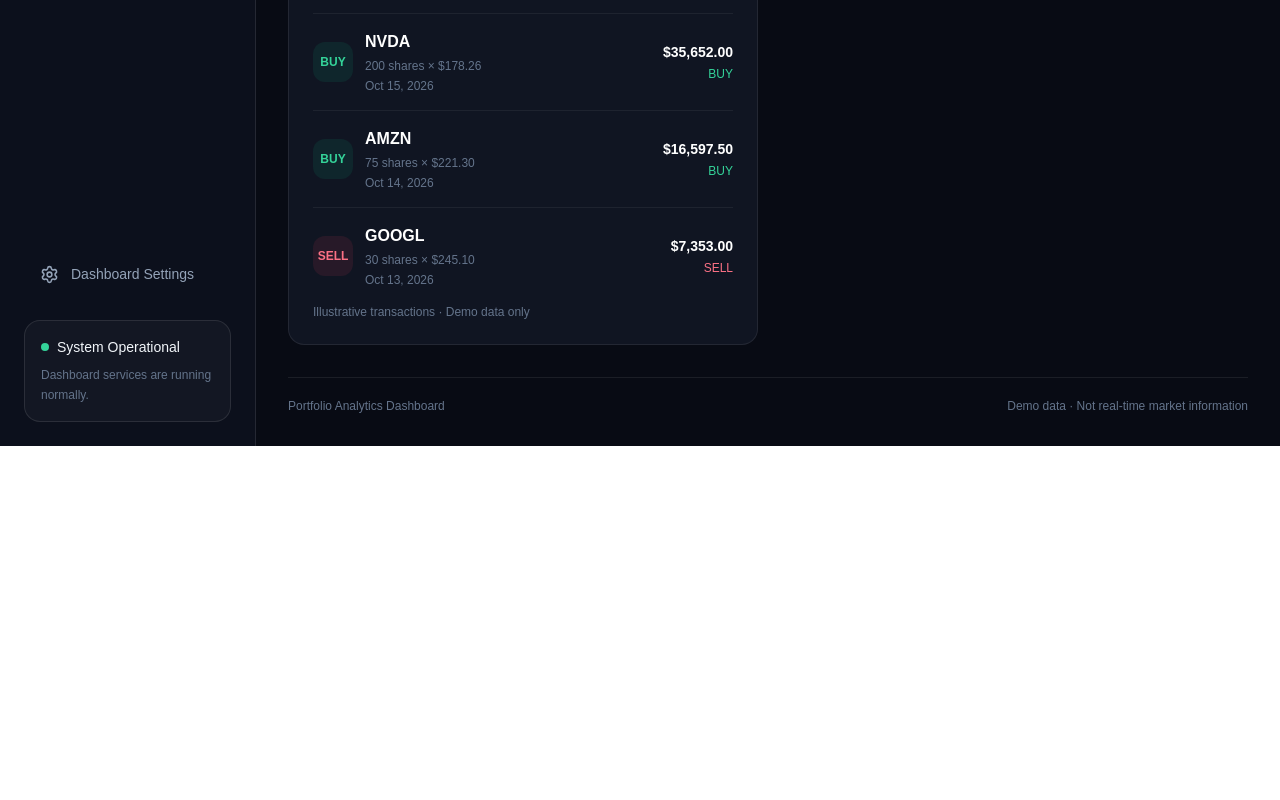
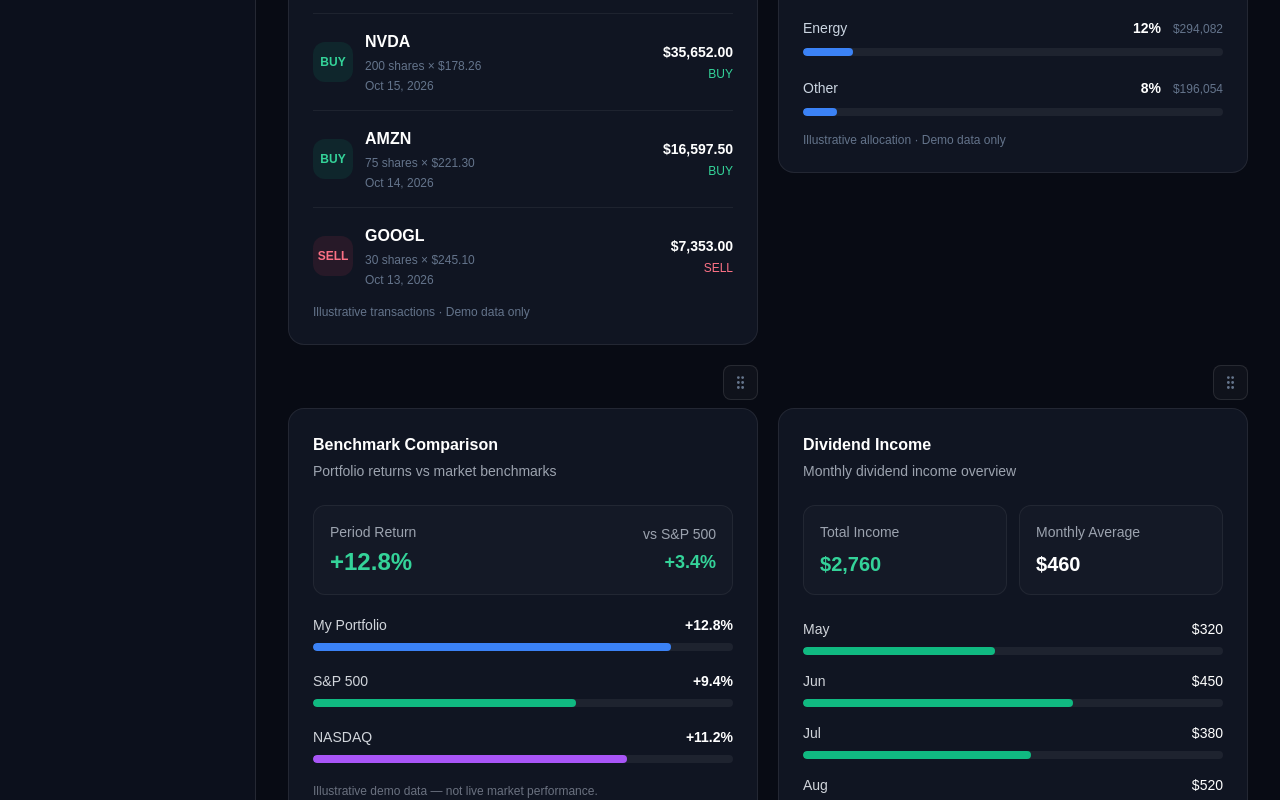
Before and after one commit to ohin03/portfolio-dashboard, a Next.js app: page / in a window 1280 px wide. Shown: the part 2240-3040 px from the top of the page. Before the commit the page ends 2686 px from the top, so only its background shows below. Built offline with nearby package versions, Linux system fonts and the light colour scheme.

Commit message:
Complete Day 2 widget framework and dashboard widgets

```diff
--- a/src/app/page.tsx
+++ b/src/app/page.tsx
@@ -102,6 +102,9 @@
   "market-status",
   "top-holdings",
   "recent-transactions",
+  "sector-exposure",
+  "benchmark-comparison",
+  "dividend-income",
 ];
 
 function PortfolioSummary() {
@@ -519,6 +522,222 @@
   );
 }
 
+function SectorExposureWidget() {
+  const sectors = [
+    { name: "Technology", percentage: 35, value: "$857,738" },
+    { name: "Healthcare", percentage: 25, value: "$612,670" },
+    { name: "Financials", percentage: 20, value: "$490,136" },
+    { name: "Energy", percentage: 12, value: "$294,082" },
+    { name: "Other", percentage: 8, value: "$196,054" },
+  ];
+
+  return (
+    <WidgetShell
+      title="Sector Exposure"
+      description="Portfolio allocation by industry sector"
+      action={
+        <span className="rounded-lg bg-blue-500/10 px-3 py-1.5 text-xs font-medium text-blue-400">
+          5 Sectors
+        </span>
+      }
+    >
+      <div className="space-y-5">
+        {sectors.map((sector) => (
+          <div key={sector.name}>
+            <div className="mb-2 flex items-center justify-between gap-3">
+              <span className="text-sm text-slate-300">
+                {sector.name}
+              </span>
+
+              <div className="text-right">
+                <span className="text-sm font-semibold text-white">
+                  {sector.percentage}%
+                </span>
+
+                <span className="ml-3 text-xs text-slate-500">
+                  {sector.value}
+                </span>
+              </div>
+            </div>
+
+            <div
+              className="h-2 overflow-hidden rounded-full bg-white/[0.06]"
+              role="progressbar"
+              aria-label={`${sector.name} allocation`}
+              aria-valuenow={sector.percentage}
+              aria-valuemin={0}
+              aria-valuemax={100}
+            >
+              <div
+                className="h-full rounded-full bg-blue-500 transition-all duration-500"
+                style={{ width: `${sector.percentage}%` }}
+              />
+            </div>
+          </div>
+        ))}
+      </div>
+
+      <p className="mt-4 text-xs text-slate-500">
+        Illustrative allocation · Demo data only
+      </p>
+    </WidgetShell>
+  );
+}
+
+function BenchmarkComparisonWidget() {
+  const benchmarks = [
+    {
+      name: "My Portfolio",
+      return: 12.8,
+      color: "bg-blue-500",
+    },
+    {
+      name: "S&P 500",
+      return: 9.4,
+      color: "bg-emerald-500",
+    },
+    {
+      name: "NASDAQ",
+      return: 11.2,
+      color: "bg-purple-500",
+    },
+  ];
+
+  return (
+    <article className="h-full rounded-2xl border border-white/[0.08] bg-[#101522] p-5 sm:p-6">
+      <div className="mb-6">
+        <h3 className="text-base font-semibold text-white">
+          Benchmark Comparison
+        </h3>
+        <p className="mt-1 text-sm text-gray-400">
+          Portfolio returns vs market benchmarks
+        </p>
+      </div>
+
+      <div className="mb-5 flex items-center justify-between rounded-xl border border-white/[0.06] bg-white/[0.02] p-4">
+        <div>
+          <p className="text-sm text-gray-400">Period Return</p>
+          <p className="mt-1 text-2xl font-bold text-emerald-400">
+            +12.8%
+          </p>
+        </div>
+
+        <div className="text-right">
+          <p className="text-sm text-gray-400">vs S&P 500</p>
+          <p className="mt-1 text-lg font-semibold text-emerald-400">
+            +3.4%
+          </p>
+        </div>
+      </div>
+
+      <div className="space-y-5">
+        {benchmarks.map((benchmark) => (
+          <div key={benchmark.name}>
+            <div className="mb-2 flex items-center justify-between gap-3">
+              <span className="text-sm text-gray-300">
+                {benchmark.name}
+              </span>
+
+              <span className="text-sm font-semibold text-white">
+                +{benchmark.return.toFixed(1)}%
+              </span>
+            </div>
+
+            <div className="h-2 overflow-hidden rounded-full bg-white/[0.06]">
+              <div
+                className={`h-full rounded-full ${benchmark.color}`}
+                style={{
+                  width: `${(benchmark.return / 15) * 100}%`,
+                }}
+              />
+            </div>
+          </div>
+        ))}
+      </div>
+
+      <p className="mt-5 text-xs text-gray-500">
+        Illustrative demo data — not live market performance.
+      </p>
+    </article>
+  );
+}
+
+
+
+function DividendIncomeWidget() {
+  const dividendData = [
+    { month: "May", amount: 320 },
+    { month: "Jun", amount: 450 },
+    { month: "Jul", amount: 380 },
+    { month: "Aug", amount: 520 },
+    { month: "Sep", amount: 610 },
+    { month: "Oct", amount: 480 },
+  ];
+
+  const totalIncome = dividendData.reduce(
+    (total, item) => total + item.amount,
+    0
+  );
+
+  const averageIncome = totalIncome / dividendData.length;
+
+  return (
+    <article className="h-full rounded-2xl border border-white/[0.08] bg-[#101522] p-5 sm:p-6">
+      <div className="mb-6">
+        <h3 className="text-base font-semibold text-white">
+          Dividend Income
+        </h3>
+        <p className="mt-1 text-sm text-gray-400">
+          Monthly dividend income overview
+        </p>
+      </div>
+
+      <div className="mb-6 grid grid-cols-2 gap-3">
+        <div className="rounded-xl border border-white/[0.06] bg-white/[0.02] p-4">
+          <p className="text-sm text-gray-400">Total Income</p>
+          <p className="mt-2 text-xl font-bold text-emerald-400">
+            ${totalIncome.toLocaleString()}
+          </p>
+        </div>
+
+        <div className="rounded-xl border border-white/[0.06] bg-white/[0.02] p-4">
+          <p className="text-sm text-gray-400">Monthly Average</p>
+          <p className="mt-2 text-xl font-bold text-white">
+            ${averageIncome.toFixed(0)}
+          </p>
+        </div>
+      </div>
+
+      <div className="space-y-4">
+        {dividendData.map((item) => (
+          <div key={item.month}>
+            <div className="mb-2 flex items-center justify-between">
+              <span className="text-sm text-gray-300">
+                {item.month}
+              </span>
+              <span className="text-sm font-medium text-white">
+                ${item.amount}
+              </span>
+            </div>
+
+            <div className="h-2 overflow-hidden rounded-full bg-white/[0.06]">
+              <div
+                className="h-full rounded-full bg-emerald-500"
+                style={{ width: `${(item.amount / 700) * 100}%` }}
+              />
+            </div>
+          </div>
+        ))}
+      </div>
+
+      <p className="mt-5 text-xs text-gray-500">
+        Illustrative demo data — not actual dividend earnings.
+      </p>
+    </article>
+  );
+}
+
+
 
 export default function Home() {
   const [showWidgetSettings, setShowWidgetSettings] = useState(false);
@@ -573,8 +792,19 @@
 
       case "top-holdings":
         return <TopHoldingsWidget />;
+
       case "recent-transactions":
         return <RecentTransactionsWidget />;
+
+      case "sector-exposure":
+        return <SectorExposureWidget />;
+
+      case "benchmark-comparison":
+        return <BenchmarkComparisonWidget />;
+
+      case "dividend-income":
+        return <DividendIncomeWidget />;
+
       default:
         return null;
     }
```
